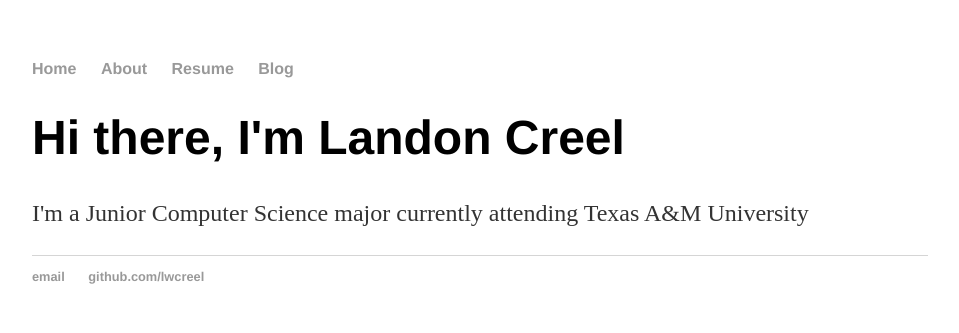
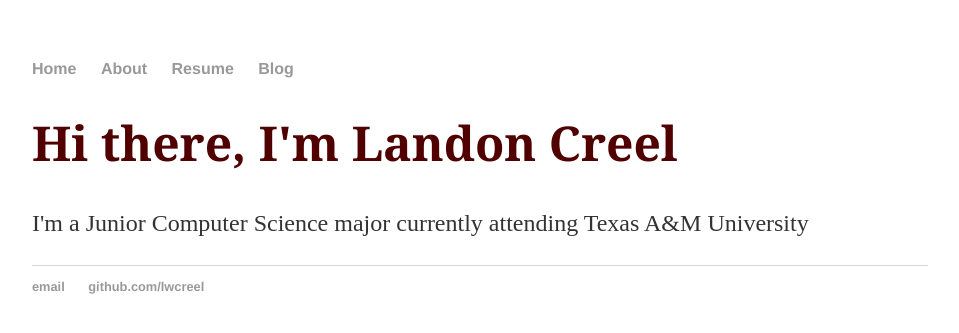
Before and after one commit to lwcreel/lwcreel.github.io, a Jekyll site: the page built from index.html, in a window 1280 px wide. Shown: the top 333 px of the page, without its empty margins (160-1119 px from the left). Built offline with Jekyll 4.4.1, drawn with Linux system fonts in a browser that asks for light colours.

Commit message:
Update main.css
Adjusted color and font for h1 tags

```diff
--- a/css/main.css
+++ b/css/main.css
@@ -21,7 +21,8 @@ a:hover {
 }
 h1 {
     font-size: 3em;
-    font-family:'Helvetica', 'Arial', 'Sans-Serif';
+    font-family:'Cambria', 'Georgia', 'Serif';
+    color: #500000
 }
 p {
     font-size: 1.5em;
```
